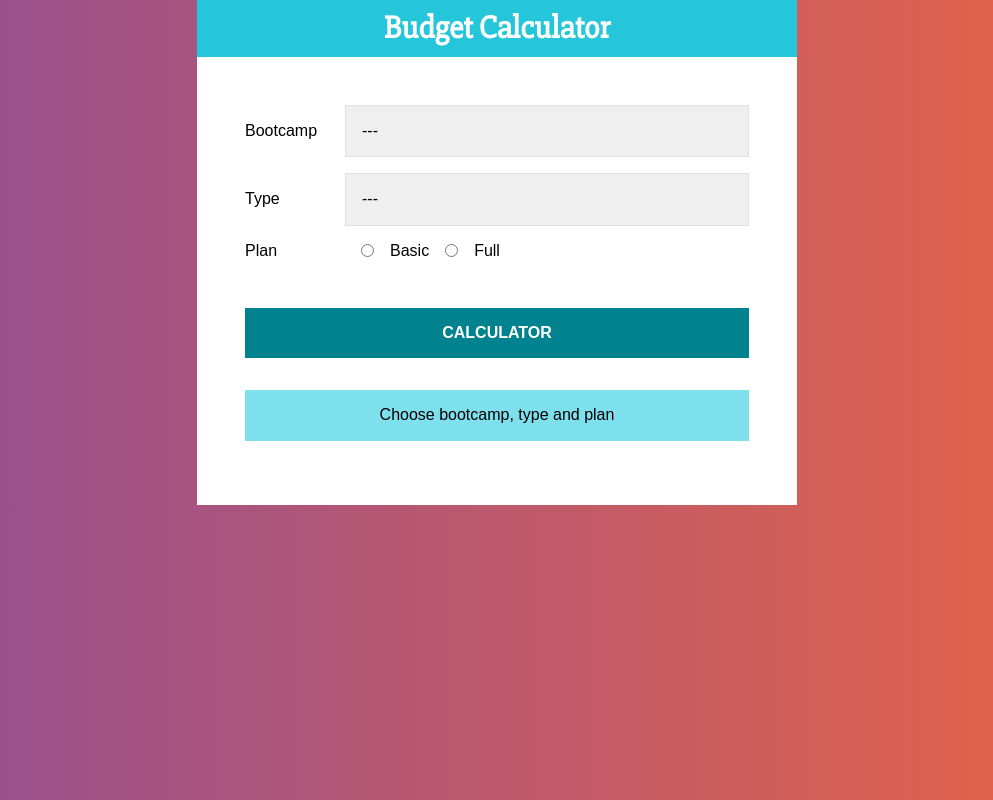
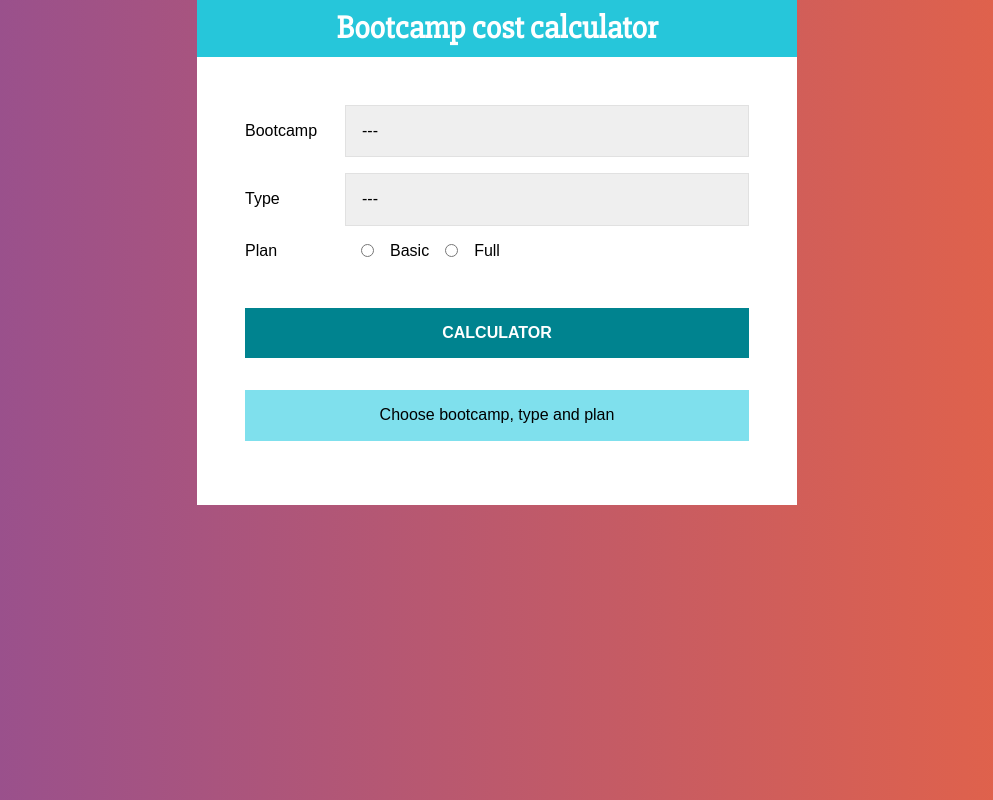
Before and after one commit to elenapiaggio/budget-calculator, a React (Create React App) app: page / in a window 1280 px wide. Shown: the whole page, without its empty margins (143-1136 px from the left). Built offline with nearby package versions, Linux system fonts and the light colour scheme.

Commit message:
clean code

```diff
--- a/public/index.html
+++ b/public/index.html
@@ -24,7 +24,7 @@
       work correctly both with client-side routing and a non-root public URL.
       Learn how to configure a non-root public URL by running `npm run build`.
     -->
-    <title>Budget Calculator</title>
+    <title>Bootcamp Calculator</title>
     <link rel="stylesheet" href="https://necolas.github.io/normalize.css/8.0.0/normalize.css" />
     <link rel="stylesheet" href="https://fonts.googleapis.com/css?family=Slabo+27px" />
   </head>
--- a/src/App.js
+++ b/src/App.js
@@ -27,7 +27,7 @@ function App() {
 
   return (
     <Container>
-      <Header title="Budget Calculator" />
+      <Header title="Bootcamp cost calculator" />
       <ContainerForm>
         <Form
           setResume = {setResume}
@@ -52,8 +52,6 @@ function App() {
           : null
         }
 
-
-
       </ContainerForm>
     </Container>
   );
--- a/src/components/Form.js
+++ b/src/components/Form.js
@@ -93,6 +93,7 @@ const Form = ({ setResume, setLoading }) => {
     resultCostBootcamp = parseFloat(incrementPlan * resultCostBootcamp).toFixed(2);
 
     setLoading(true);
+
     setTimeout(() => {
       // Delete Spinner
       setLoading(false);
--- a/src/components/Header.js
+++ b/src/components/Header.js
@@ -1,26 +1,28 @@
-import React from 'react';
-import styled from '@emotion/styled';
+import React from "react";
+import styled from "@emotion/styled";
 
 const ContainerHeader = styled.header`
-    background-color: #26C6DA;
+  background-color: #26c6da;
   padding: 10px;
   font-weight: bold;
-    color: #FFFFFF;
+  color: #ffffff;
 `;
 
 const HeaderText = styled.h1`
   font-size: 2rem;
-    margin:0;
-    font-family: 'Slabo 27px', serif;
+  margin: 0;
+  font-family: "Slabo 27px", serif;
   text-align: center;
 `;
 
 const Header = ({ title }) => {
   return (
     <ContainerHeader>
-            <HeaderText>{title}</HeaderText>
+      <HeaderText>
+        {title}
+      </HeaderText>
     </ContainerHeader>
   );
-}
+};
 
 export default Header;
--- a/src/components/Result.js
+++ b/src/components/Result.js
@@ -40,13 +40,12 @@ const Result = ({ cost }) => {
               <CSSTransition
                 classNames = 'result'
                 key = {cost}
-                timeout = {{enter: 500, exti: 500}}
+                timeout = {{enter: 500, exit: 500}}
               >
-                <TextCost>Total is: {cost}€</TextCost>
+                <TextCost>Total: {cost}€</TextCost>
               </CSSTransition>
             </TransitionGroup>
           </ResultCost>
-
         )
       }
     </div>
--- a/src/components/Resume.js
+++ b/src/components/Resume.js
@@ -12,8 +12,6 @@ const ContentResume = styled.div`
 
 const Resume = ({ data }) => {
   const { bootcamp, type, plan } = data;
-  console.log("data", {data})
-
   return (
     <ContentResume>
       <h2>Resume</h2>
```
Lines whose indentation alone changed are shown as unchanged.
